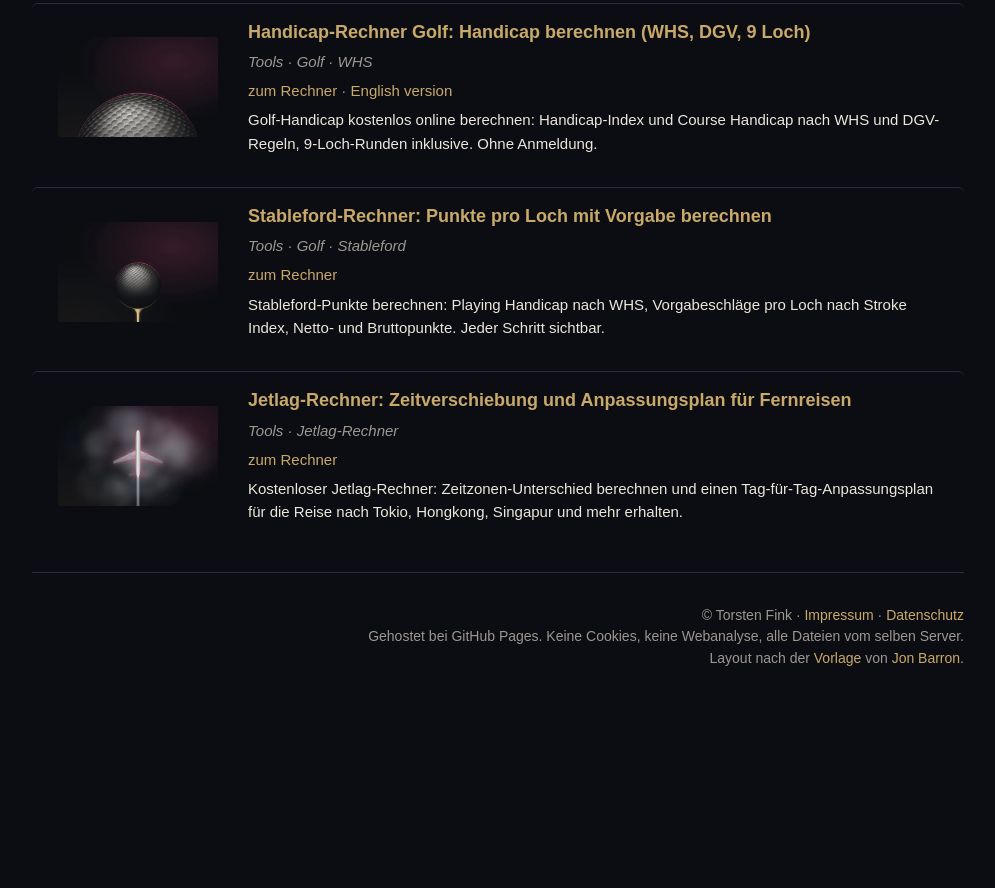
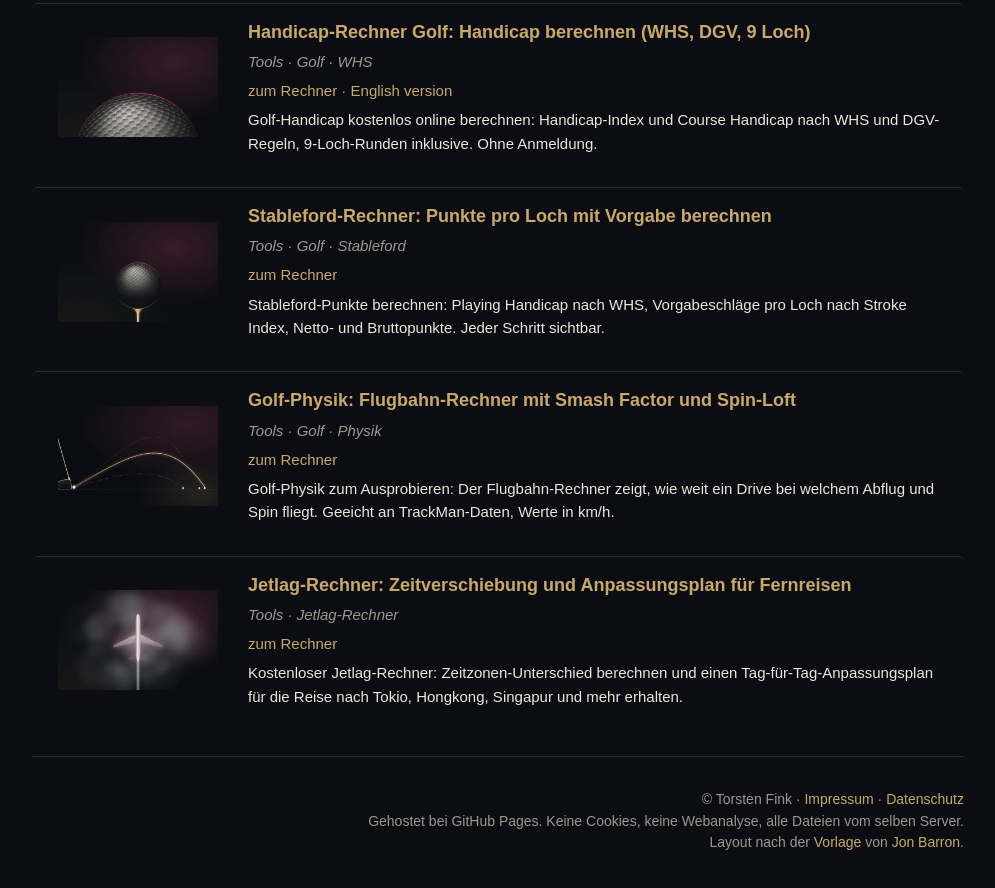
Before and after one commit to finktorsten-xtofix/finktorsten-xtofix.github.io, a plain HTML site: page index.html in a window 1280 px wide. Shown: the part 3094-3982 px from the top of the page, without its empty margins (142-1137 px from the left). Before the commit the page ends 3834 px from the top, so only its background shows below. Drawn offline with Linux system fonts and the light colour scheme.

Commit message:
Golf-Physik: Flugbahn-Rechner ergänzen
Co-Authored-By: Claude Opus 5.5 <noreply@anthropic.com>
Claude-Session: https://claude.ai/code/session_01RtxcfYguAzb1wNRoec1Fgo

```diff
--- a/index.html
+++ b/index.html
@@ -219,6 +219,15 @@ footer{margin-top:32px;padding-top:18px;border-top:1px solid var(--border);color
         </div>
       </article>
       <article class="item">
+        <a class="item-media" href="https://torsten-fink.de/tools/golf-physik.html"><picture><source type="image/webp" srcset="images/golf-physik.webp"><img src="images/golf-physik.jpg" width="640" height="360" alt="Golf-Physik" loading="lazy"></picture></a>
+        <div class="item-copy">
+          <p class="item-title"><a href="https://torsten-fink.de/tools/golf-physik.html">Golf-Physik: Flugbahn-Rechner mit Smash Factor und Spin-Loft</a></p>
+          <p class="item-meta"><em>Tools · Golf · Physik</em></p>
+          <p class="item-links"><a href="https://torsten-fink.de/tools/golf-physik.html">zum Rechner</a></p>
+          <p class="item-desc">Golf-Physik zum Ausprobieren: Der Flugbahn-Rechner zeigt, wie weit ein Drive bei welchem Abflug und Spin fliegt. Geeicht an TrackMan-Daten, Werte in km/h.</p>
+        </div>
+      </article>
+      <article class="item">
         <a class="item-media" href="https://torsten-fink.de/tools/jetlag-rechner.html"><picture><source type="image/webp" srcset="images/jetlag-rechner.webp"><img src="images/jetlag-rechner.jpg" width="640" height="360" alt="Jetlag-Rechner" loading="lazy"></picture></a>
         <div class="item-copy">
           <p class="item-title"><a href="https://torsten-fink.de/tools/jetlag-rechner.html">Jetlag-Rechner: Zeitverschiebung und Anpassungsplan für Fernreisen</a></p>
```
Also changed, not shown: images/golf-physik.jpg (added), images/golf-physik.webp (added).
